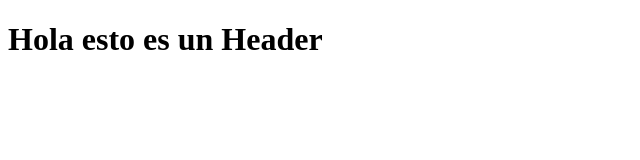
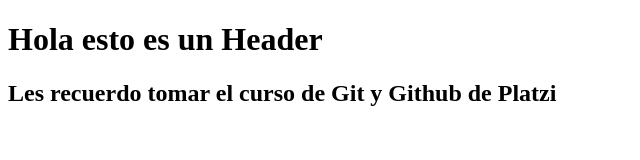
Before and after one commit to draul99/MyWeb, a plain HTML site: page index.html in a window 1280 px wide. Shown: the whole page, without its empty margins (0-640 px from the left). Drawn offline with Linux system fonts and the light colour scheme.

Commit message:
mi segundo commit

```diff
--- a/index.html
+++ b/index.html
@@ -10,6 +10,9 @@
             <h1>
                 Hola esto es un Header
             </h1>
+            <h2>
+                Les recuerdo tomar el curso de Git y Github de Platzi
+            </h2>
         </div>
     </body>
 </html>
```
